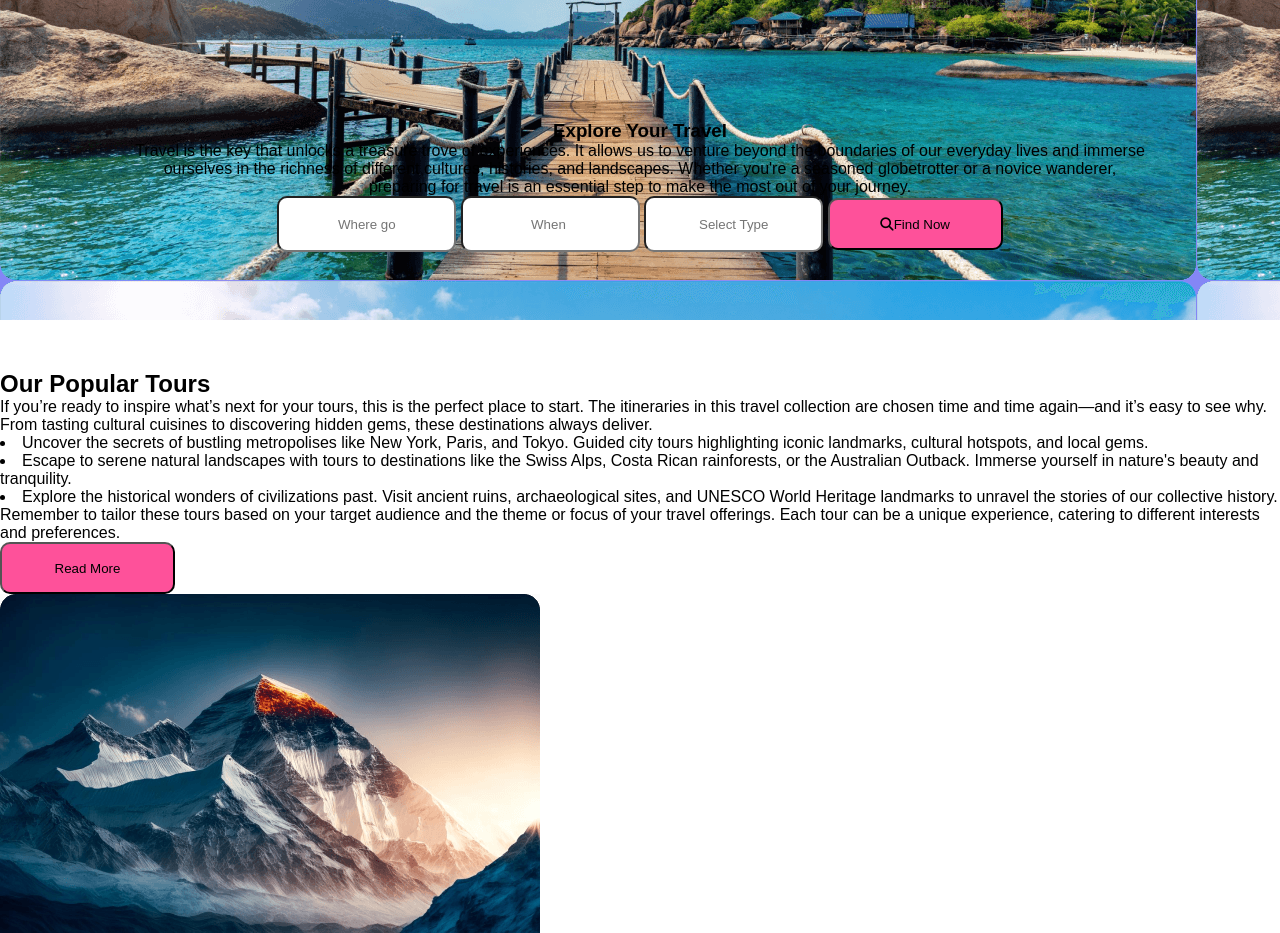
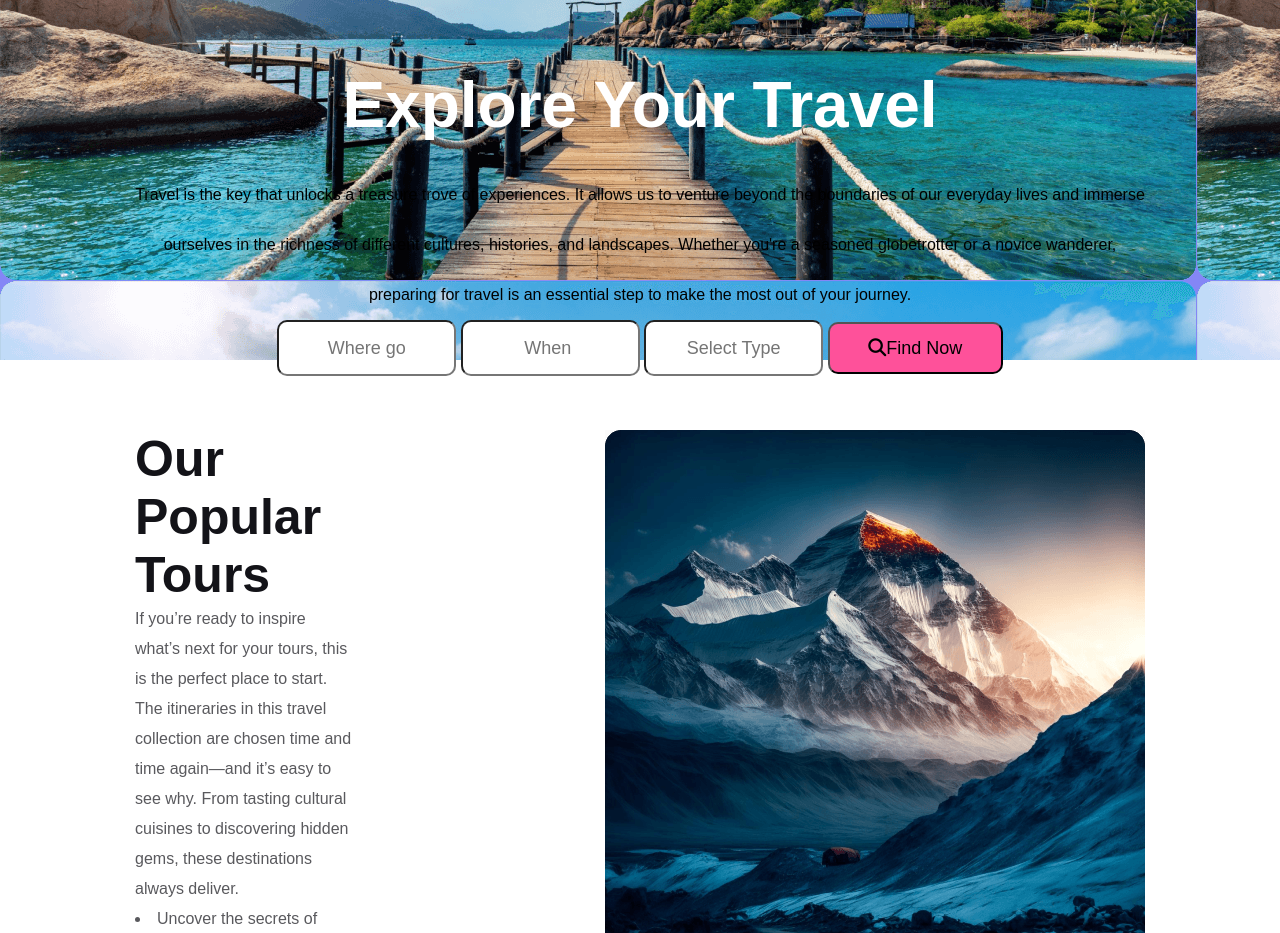
Before and after one commit to shamim-hossain008/miahtravel.com.my, a plain HTML site: page index.html in a window 1280 px wide. Shown: the part 280-1213 px from the top of the page. Drawn offline with Linux system fonts and the light colour scheme.

Commit message:
finish  info section

```diff
--- a/index.html
+++ b/index.html
@@ -30,7 +30,7 @@
       <!-- banner section start -->
       <div class="banner">
         <div class="banner-content">
-          <h3 class="baner-title">Explore Your Travel</h3>
+          <h3 class="banner-title">Explore Your Travel</h3>
           <p class="banner-description">
             Travel is the key that unlocks a treasure trove of experiences. It
             allows us to venture beyond the boundaries of our everyday lives and
@@ -53,7 +53,7 @@
     <main>
         <section class="info-section">
             <div class="info-title">
-                <h2 >Our Popular Tours</h2>
+                <h2 class="head-text">Our Popular Tours</h2>
                 <p class="info-description">
                     If you’re ready to inspire what’s next for your tours, this is the perfect place to start. The itineraries in this travel collection are chosen time and time again—and it’s easy to see why. From tasting cultural cuisines to discovering hidden gems, these destinations always deliver.
                 </p>
--- a/style.css
+++ b/style.css
@@ -12,8 +12,8 @@
   background-color: bisque;
   height: 50px;
   padding-bottom: 10px;
-  /* position: fixed; */
-  /* z-index: index 1; */
+  position: sticky;
+  z-index: auto;
 }
 .nav-title {
   font-size: 35px;
@@ -49,21 +49,49 @@ span {
   height: 200px;
   justify-content: center;
   text-align: center;
-  padding-top: 340px;
+  padding-top: 300px;
   margin: 0px 130px 50px 130px;
+  line-height: 50px;
+  padding-bottom: 80px;
+}
+.banner-title {
+  color: #fff;
+  font-size: 64px;
+  font-weight: 800;
+  padding-bottom: 40px;
 }
 .banner-input-container input,
 button {
   width: 175px;
   height: 52px;
+  font-size: 18px;
   border-radius: 10px;
   text-align: center;
 }
 .btn-primary {
   background-color: #fe519a;
-
 }
-.btn-primary:hover{
-    background-color: #FF5400;
-    animation-duration: 5s;
+.btn-primary:hover {
+  background-color: #ff5400;
+  animation-duration: 5s;
 }
+.info-section {
+  display: flex;
+  justify-content: center;
+  height: 500px;
+  gap: 250px;
+  margin: 70px 135px;
+  padding-bottom: 80px;
+}
+.info-description,
+lu {
+  color: rgba(19, 19, 24, 0.7);
+  font-size: 16px;
+  font-weight: 400;
+  line-height: 30px;
+}
+.head-text {
+  color: #131318;
+  font-size: 50px;
+  font-weight: 800;
+}
```
